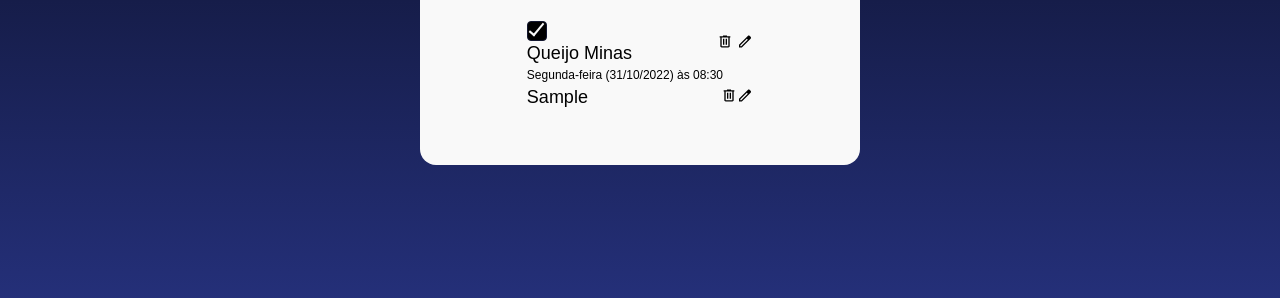
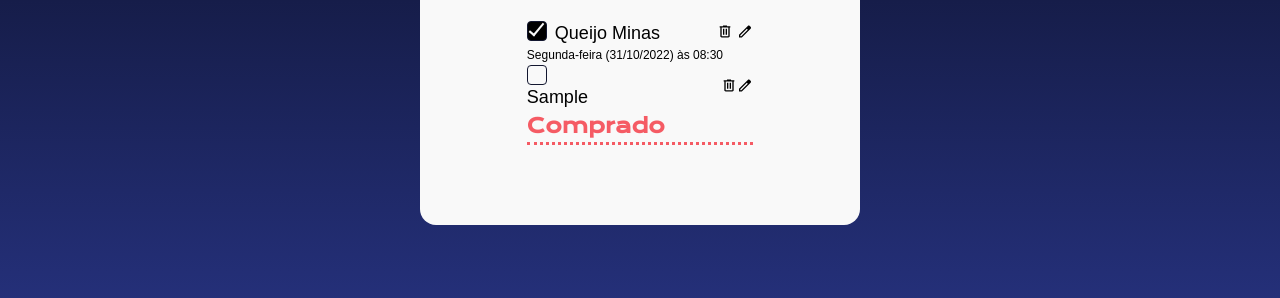
Before and after one commit to RebeccaCunha/JavaScript-construindo-paginas-dinamicas, a plain HTML site: page index.html in a window 1280 px wide. Both pictures are taken after typing "Sample" into the empty fields and a click on the button "Salvar item". Shown: the part 464-762 px from the top of the page. Drawn offline with nearby package versions, Linux system fonts and the light colour scheme; a web font is replaced by a local one.

Commit message:
projeto lista de compras

```diff
--- a/index.html
+++ b/index.html
@@ -17,8 +17,7 @@
     <main>
         <img src="imagens/bag.png" alt="Sacola de compras">
         <form>
-            <input class="input-item" id="input-item"
-            placeholder="Digite o item que deseja adicionar">
+            <input class="input-item" id="input-item" placeholder="Digite o item que deseja adicionar">
             <button class="button-item" id="adicionar-item">Salvar item</button>
         </form>
 
@@ -35,8 +34,8 @@
                                     <input type="checkbox" class="input-checkbox" id="checkbox-1" />
                                     <div class="checkbox-customizado checked"></div>
                                 </label>
+                                <p>Queijo Minas</p>
                             </div>
-                            <p>Queijo Minas</p>
                         </div>
 
                         <div>
@@ -49,7 +48,13 @@
                         </div>
                     </div>
                     <p class="texto-data">Segunda-feira (31/10/2022) às 08:30</p>
-                 </li>
+                </li>
+            </ul>
+
+            <h2>Comprado</h2>
+            <hr>
+            <ul id="lista-comprados">
+
             </ul>
         </div>
     </main>
--- a/script.js
+++ b/script.js
@@ -1,6 +1,8 @@
 const item = document.getElementById("input-item");
 const botaoSalvarItem = document.getElementById("adicionar-item");
 const listaDeCompras = document.getElementById("lista-de-compras");
+const listaComprados = document.getElementById("lista-comprados");
+let contador = 0;
 
 botaoSalvarItem.addEventListener("click", adicionarItem);
 
@@ -12,7 +14,43 @@ function adicionarItem (evento) {
     containerItemLista.classList.add("lista-item-container");
 
     const containerNomeDoItem = document.createElement("div");
+    const containerChackebox = document.createElement("div");
+    containerChackebox.classList.add("container-checkbox");
+
+    const checkboxInput = document.createElement("input");
+    checkboxInput.type = "checkbox";
+    checkboxInput.classList.add("input-checkbox");
+    checkboxInput.id = "checkbox-" + contador++;
+
+    const checkboxLabel = document.createElement("label");
+    checkboxLabel.setAttribute("for", checkboxInput.id);
+
+    checkboxLabel.addEventListener("click", function (evento) {
+        const checkboxInput = evento.currentTarget.querySelector(".input-checkbox");
+        const checkboxCustomizado = evento.currentTarget.querySelector(".checkbox-customizado");
+        const itemTitulo = evento.currentTarget.closest("li").querySelector("#item-titulo");
+
+        if (checkboxInput.checked) {
+            checkboxCustomizado.classList.add("checked");
+            itemTitulo.style.textDecoration = "line-through";
+            listaComprados.appendChild(itemDaLista);
+        } else {
+            checkboxCustomizado.classList.remove("checked");
+            itemTitulo.style.textDecoration = "none";
+            listaDeCompras.appendChild(itemDaLista);
+        }
+    })
+
+    const checkboxCustomizado = document.createElement("div");
+    checkboxCustomizado.classList.add("checkbox-customizado");
+
+    checkboxLabel.appendChild(checkboxInput);
+    checkboxLabel.appendChild(checkboxCustomizado);
+    containerChackebox.appendChild(checkboxLabel);
+    containerNomeDoItem.appendChild(containerChackebox);
+
     const nomeDoItem = document.createElement("p");
+    nomeDoItem.id = "item-titulo";
     nomeDoItem.innerText = item.value;
     containerNomeDoItem.appendChild(nomeDoItem);
 
@@ -22,13 +60,12 @@ function adicionarItem (evento) {
     const botaoEditar = document.createElement("button");
     botaoEditar.classList.add("item-lista-button");
 
+    const imagemRemover = document.createElement("img");
+    imagemRemover.src = "imagens/delete.svg";
+    imagemRemover.alt = "Remover";
     const imagemEditar = document.createElement("img");
     imagemEditar.src = "imagens/edit.svg";
     imagemEditar.alt = "Editar";
-
-    const imagemRemover = document.createElement("img");
-    imagemRemover.src = "imagens/delete.svg";
-    imagemRemover.alt = "Remover";
 
     botaoRemover.appendChild(imagemRemover);
     containerBotoes.appendChild(botaoRemover);
--- a/styles.css
+++ b/styles.css
@@ -100,7 +100,7 @@ form {
     justify-content: space-between;
 }
 
-.container-nome-compra {
+.container-checkbox {
     display: flex;
 }
 
```
